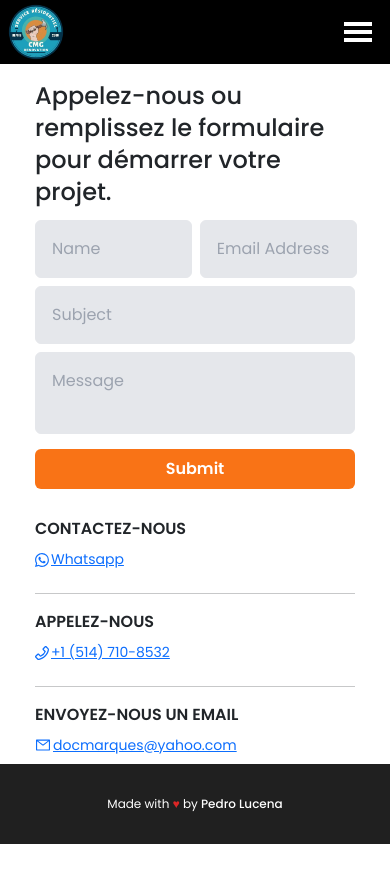
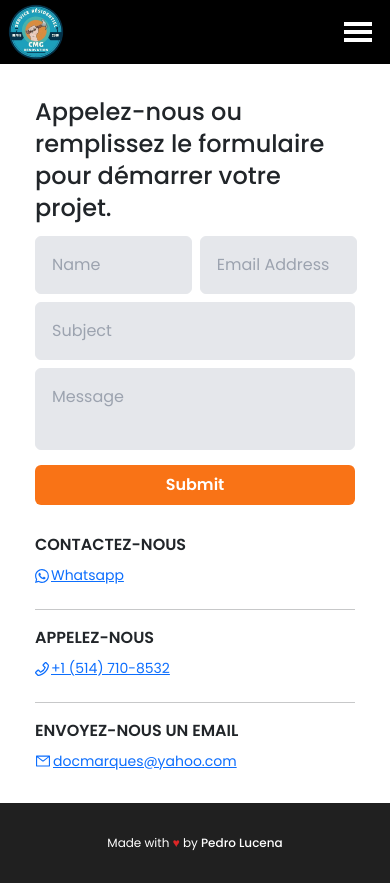
Before and after one commit to PedroL22/CMG, a Next.js app: page /contact in a window 390 px wide. Before the commit the page ends 844 px from the top, so only its background shows below. Built offline with nearby package versions, Linux system fonts and the light colour scheme.

Commit message:
💅 styling: Add min height to all the pages

```diff
--- a/src/components/Footer/index.tsx
+++ b/src/components/Footer/index.tsx
@@ -2,7 +2,7 @@ import React from 'react'
 
 export default function Footer() {
   return (
-    <footer className='font-sans h-20 bg-[#202020] absolute bottom-0 w-screen'>
+    <footer className='font-sans h-20 bg-[#202020]'>
       <div className='mx-auto w-80 sm:w-[28rem] md:w-[36rem] lg:w-[55rem]'>
         <div className='flex justify-between mx-auto pt-4 px-16 md:px-36 lg:px-72'>
           {/* <div>
--- a/src/pages/contact.tsx
+++ b/src/pages/contact.tsx
@@ -60,10 +60,9 @@ export default function Contact() {
           href='/favicon.png'
         />
       </Head>
-
       <div className='bg-black fixed z-10 w-full font-sans header h-16 md:h-32' />
-      <div className='flex'>
-        <div className='pt-20 md:pt-36 mx-auto md:flex gap-11'>
+      <div className='flex min-h-[90vh]'>
+        <div className='pt-24 md:pt-44 mx-auto md:flex gap-11'>
           <div className='max-w-xs'>
             <h2 className='max-w-sm text-2xl'>
               Appelez-nous ou remplissez le formulaire pour démarrer votre
--- a/src/pages/index.tsx
+++ b/src/pages/index.tsx
@@ -31,7 +31,7 @@ export default function Home() {
           href='/favicon.png'
         />
       </Head>
-      <main>
+      <main className='min-h-screen'>
         <section id='accueil'>
           <HeroCarousel />
         </section>
--- a/src/pages/projects.tsx
+++ b/src/pages/projects.tsx
@@ -60,7 +60,7 @@ export default function Projects() {
         />
       </Head>
       <div className='bg-black fixed z-10 w-full font-sans header h-16 md:h-32' />
-      <div className='pt-24 pb-4 md:pt-44 px-3 max-w-5xl mx-auto flex flex-col gap-3 md:grid md:grid-cols-2'>
+      <div className='pt-24 pb-4 md:pt-44 px-3 max-w-5xl mx-auto flex flex-col gap-3 md:grid md:grid-cols-2 min-h-screen'>
         <ImageSlider
           Image1={image1}
           Image2={image2}
```
